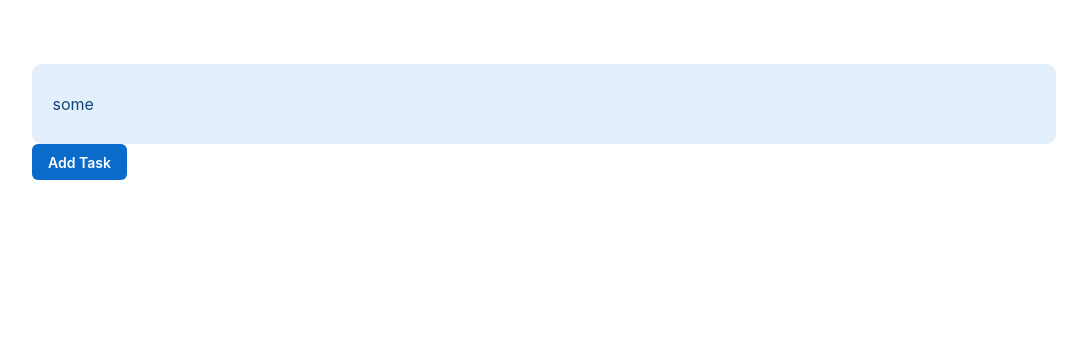
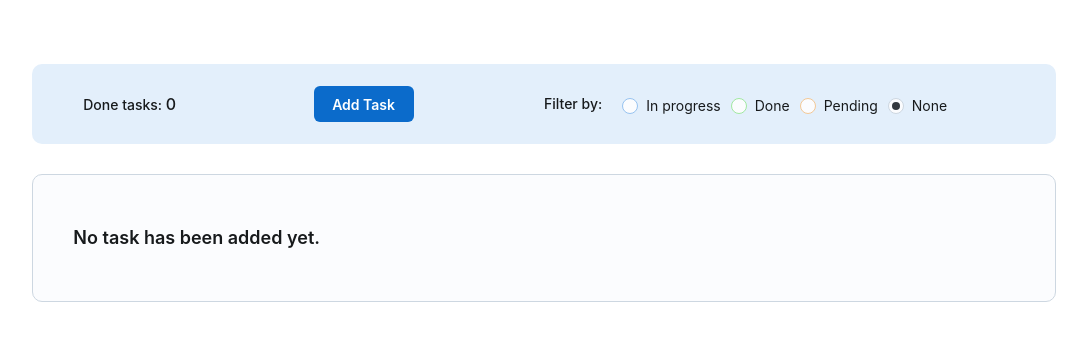
Before and after one commit to pashka1837/ARC-TEACH-Testovoe, a React (Vite) app: page / in a window 1280 px wide. Shown: the top 340 px of the page, without its empty margins (96-1183 px from the left). Built offline with nearby package versions, Linux system fonts and the light colour scheme.

Commit message:
taskBar comp finished, radioGroup moved to another comp

```diff
--- a/src/App.tsx
+++ b/src/App.tsx
@@ -10,8 +10,7 @@ function App() {
 
   return (
     <main>
-      <TaskBar />
-      <Button onClick={() => setNewTaskOpen(true)}>Add Task</Button>
+      <TaskBar setOpen={setNewTaskOpen} />
       {isNewTaskOpen && <NewTask setOpen={setNewTaskOpen} />}
       <TaskList />
     </main>
--- /dev/null
+++ b/src/Components/MyRadioGroup/MyRadioGroup.scss
@@ -0,0 +1,7 @@
+.task_radio_group {
+  display: flex;
+  flex-direction: row !important;
+  gap: 10px;
+  align-items: flex-end;
+  justify-content: center;
+}
--- /dev/null
+++ b/src/Components/MyRadioGroup/MyRadioGroup.tsx
@@ -0,0 +1,33 @@
+import { Radio, RadioGroup } from "@mui/joy";
+import { colorsT, myRadioGroupPropsT } from "../../types/types";
+import "./MyRadioGroup.scss";
+
+export const statuses: colorsT = {
+  "In progress": "primary",
+  Done: "success",
+  Pending: "warning",
+};
+
+export default function MyRadioGroup({
+  status,
+  handleStatusChange,
+}: myRadioGroupPropsT) {
+  return (
+    <RadioGroup
+      value={status}
+      onChange={handleStatusChange}
+      className="task_radio_group"
+    >
+      {Object.entries(statuses).map((stat: string[]) => (
+        <Radio
+          size="sm"
+          key={stat.at(0)}
+          color={stat.at(1)}
+          value={stat.at(0)}
+          label={stat.at(0)}
+          checked={stat.at(0) === status}
+        />
+      ))}
+    </RadioGroup>
+  );
+}
--- a/src/Components/NewTask/NewTask.tsx
+++ b/src/Components/NewTask/NewTask.tsx
@@ -1,6 +1,6 @@
 import { Button, Sheet, Typography } from "@mui/joy";
 import "./NewTask.scss";
-import { Dispatch, useState } from "react";
+import { Dispatch, SetStateAction, useState } from "react";
 import { nanoid } from "nanoid";
 import { useAppDispatch } from "../../hooks/reduxHooks";
 import { addTask } from "../../feature/toDoApp/toDoSLice";
@@ -18,7 +18,7 @@ import DescrInput from "./DescrInput";
 export default function NewTask({
   setOpen,
 }: {
-  setOpen: Dispatch<React.SetStateAction<boolean>>;
+  setOpen: Dispatch<SetStateAction<boolean>>;
 }) {
   const [inpVal, setInpVal] = useState<InpValT>({ taskTitle: "", desc: "" });
   const [inpError, setInpError] = useState<InpErrorT>({
--- a/src/Components/SingleTask/SingleTask.scss
+++ b/src/Components/SingleTask/SingleTask.scss
@@ -9,11 +9,3 @@
 .single_card_desc {
   word-break: break-word;
 }
-
-.task_radio_group {
-  display: flex;
-  flex-direction: row !important;
-  gap: 10px;
-  align-items: flex-end;
-  justify-content: center;
-}
--- a/src/Components/SingleTask/SingleTask.tsx
+++ b/src/Components/SingleTask/SingleTask.tsx
@@ -1,23 +1,12 @@
-import {
-  Card,
-  CardActions,
-  CardContent,
-  Radio,
-  RadioGroup,
-  Typography,
-} from "@mui/joy";
-import { InpTextArChangeEvType, TaskT, colorsT } from "../../types/types";
+import { Card, CardActions, CardContent, Typography } from "@mui/joy";
+import { InpTextArChangeEvType, TaskT } from "../../types/types";
 import "./SingleTask.scss";
 import { useAppDispatch } from "../../hooks/reduxHooks";
 import { updateTask } from "../../feature/toDoApp/toDoSLice";
+import MyRadioGroup, { statuses } from "../MyRadioGroup/MyRadioGroup";
 
 export default function SingleTask({ id, title, desc, status }: TaskT) {
   const dispatch = useAppDispatch();
-  const statuses: colorsT = {
-    "In progress": "primary",
-    Done: "success",
-    Pending: "warning",
-  };
 
   function handleStatusChange(e: InpTextArChangeEvType) {
     const newStatus = e.target.value;
@@ -32,28 +21,12 @@ export default function SingleTask({ id, title, desc, status }: TaskT) {
             {status}
           </Typography>
         </div>
-
         <Typography className="single_card_desc" level="body-md">
           {desc}
         </Typography>
       </CardContent>
       <CardActions>
-        <RadioGroup
-          value={status}
-          onChange={handleStatusChange}
-          className="task_radio_group"
-        >
-          {Object.entries(statuses).map((stat: string[]) => (
-            <Radio
-              size="sm"
-              key={stat.at(0)}
-              color={stat.at(1)}
-              value={stat.at(0)}
-              label={stat.at(0)}
-              checked={stat.at(0) === status}
-            />
-          ))}
-        </RadioGroup>
+        <MyRadioGroup status={status} handleStatusChange={handleStatusChange} />
       </CardActions>
     </Card>
   );
--- a/src/Components/TaskBar/TaskBar.scss
+++ b/src/Components/TaskBar/TaskBar.scss
@@ -1,7 +1,32 @@
 .task_bar_container {
-  padding: 2%;
+  padding: 2% 5%;
   height: 80px;
   border-radius: 10px;
   display: grid;
   align-items: center;
+  grid-template-columns: 1fr 1fr 2fr;
 }
+
+.doneTasksCounter {
+  font-size: 1rem;
+}
+
+.add_task_btn {
+  width: 100px;
+}
+
+.task_bar_filter {
+  display: flex;
+  flex-direction: row;
+  align-items: flex-end;
+  gap: 20px;
+  div {
+    display: flex;
+    flex-direction: row;
+    align-items: center;
+    gap: 10px;
+    span {
+      margin: 0;
+    }
+  }
+}
--- a/src/Components/TaskBar/TaskBar.tsx
+++ b/src/Components/TaskBar/TaskBar.tsx
@@ -1,10 +1,53 @@
-import { Sheet } from "@mui/joy";
+import { Button, Radio, Sheet, Typography } from "@mui/joy";
 import "./TaskBar.scss";
+import { useAppDispatch, useAppSelector } from "../../hooks/reduxHooks";
+import { Dispatch, SetStateAction } from "react";
+import MyRadioGroup from "../MyRadioGroup/MyRadioGroup";
+import { updateFilter } from "../../feature/toDoApp/toDoSLice";
+import { InpTextArChangeEvType } from "../../types/types";
 
-export default function TaskBar() {
+export default function TaskBar({
+  setOpen,
+}: {
+  setOpen: Dispatch<SetStateAction<boolean>>;
+}) {
+  const dispatch = useAppDispatch();
+  const { doneTasksCounter, filter } = useAppSelector(
+    (state) => state.toDoSlice
+  );
+
+  function handleFilterChange(e: InpTextArChangeEvType) {
+    const newFilter = e.target.value;
+    dispatch(updateFilter(newFilter));
+  }
   return (
     <Sheet className="task_bar_container" color="primary" variant="soft">
-      some
+      <div className="done_tasks_container">
+        <Typography level="title-sm">
+          Done tasks:{" "}
+          <span className="doneTasksCounter">{doneTasksCounter}</span>
+        </Typography>
+      </div>
+      <Button className="add_task_btn" onClick={() => setOpen(true)}>
+        Add Task
+      </Button>
+      <div className="task_bar_filter">
+        <Typography level="title-sm">Filter by: </Typography>
+        <div>
+          <MyRadioGroup
+            status={filter}
+            handleStatusChange={handleFilterChange}
+          />
+          <Radio
+            onChange={handleFilterChange}
+            size="sm"
+            color="neutral"
+            value="None"
+            label="None"
+            checked={filter === "None"}
+          />
+        </div>
+      </div>
     </Sheet>
   );
 }
--- a/src/Components/TaskList/TaskList.scss
+++ b/src/Components/TaskList/TaskList.scss
@@ -1,5 +1,9 @@
 .taskList_container {
   width: 100%;
+  min-width: 300px;
+  margin-top: 30px;
+  padding: 5% 0;
+  border-radius: 10px;
   display: grid;
   gap: 20px;
   grid-template-columns: repeat(auto-fill, minmax(280px, 1fr));
--- a/src/Components/TaskList/TaskList.tsx
+++ b/src/Components/TaskList/TaskList.tsx
@@ -1,13 +1,19 @@
+import { Sheet, Typography } from "@mui/joy";
 import { useAppSelector } from "../../hooks/reduxHooks";
 import SingleTask from "../SingleTask/SingleTask";
 import "./TaskList.scss";
+
 export default function TaskList() {
-  const tasksAr = useAppSelector((store) => store.toDoSlice.tasks);
+  const { tasks, filter } = useAppSelector((store) => store.toDoSlice);
+  const tasksAr =
+    filter === "None" ? tasks : tasks.filter((task) => task.status === filter);
   return (
-    <div className="taskList_container">
-      {tasksAr.map((task) => (
-        <SingleTask key={task.id} {...task} />
-      ))}
-    </div>
+    <Sheet className="taskList_container" variant="outlined">
+      {tasks.length ? (
+        tasksAr.map((task) => <SingleTask key={task.id} {...task} />)
+      ) : (
+        <Typography level="title-lg">No task has been added yet.</Typography>
+      )}
+    </Sheet>
   );
 }
--- a/src/feature/toDoApp/toDoSLice.ts
+++ b/src/feature/toDoApp/toDoSLice.ts
@@ -11,7 +11,7 @@ interface CounterState {
 
 const initialState: CounterState = {
   tasks: [],
-  filter: "",
+  filter: "None",
   doneTasksCounter: 0,
 };
 
@@ -31,14 +31,14 @@ export const toDoSlice = createSlice({
       console.log(id, status);
       const curTask = state.tasks.find((task) => task.id === id);
       curTask!.status = status;
-      toDoSlice.actions.updateCounter();
+      toDoSlice.caseReducers.updateCounter(state);
     },
     updateFilter: (state, action: PayloadAction<string>) => {
       state.filter = action.payload;
     },
     updateCounter: (state) => {
-      const doneTasks = state.tasks.filter((task) => task.status === "done");
-      state.doneTasksCounter = doneTasks?.length || 0;
+      const doneTasks = state.tasks.filter((task) => task.status === "Done");
+      state.doneTasksCounter = doneTasks?.length;
     },
   },
 });
```
Also changed, not shown: src/types/types.ts (+7 -4 lines).
